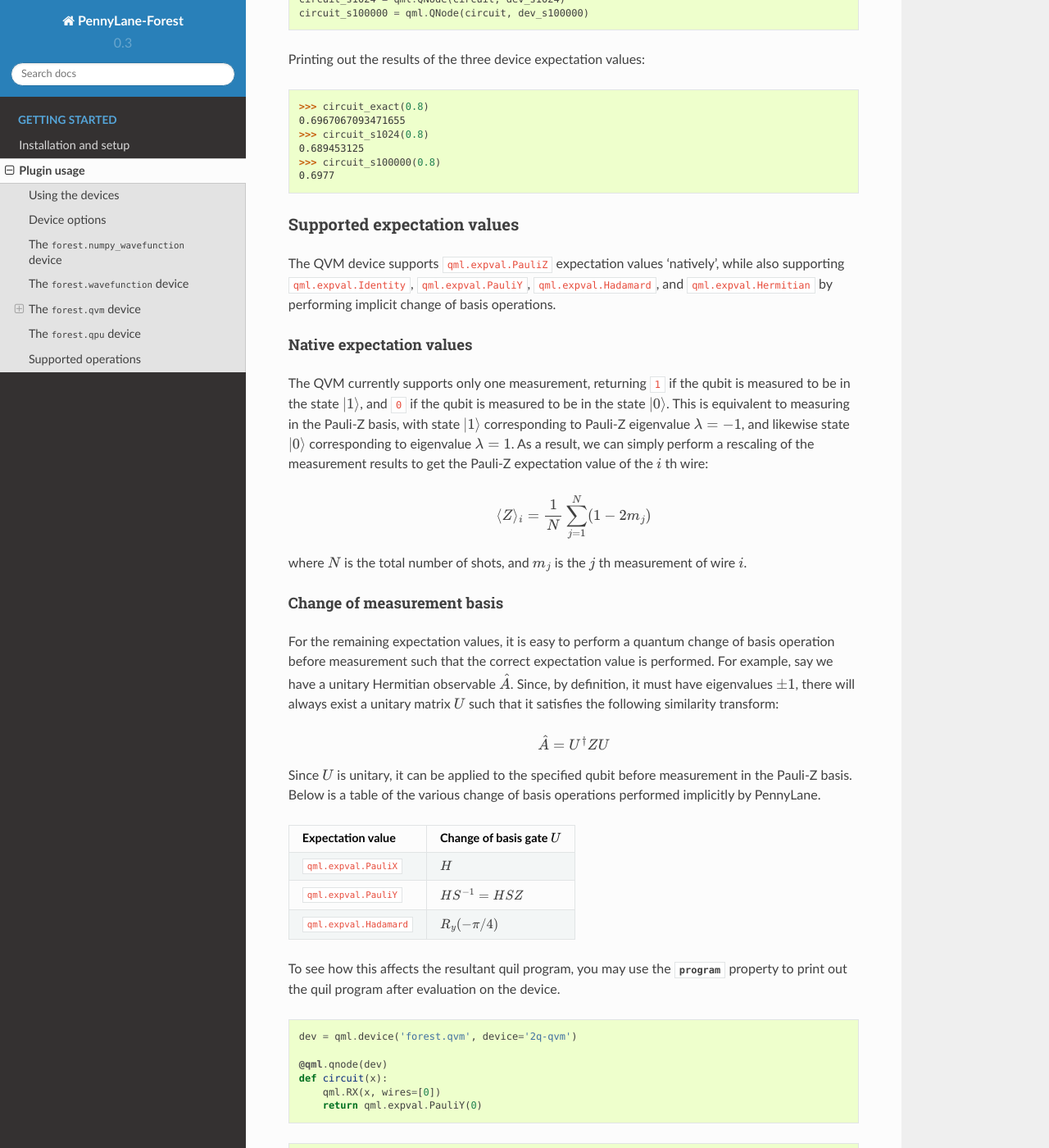
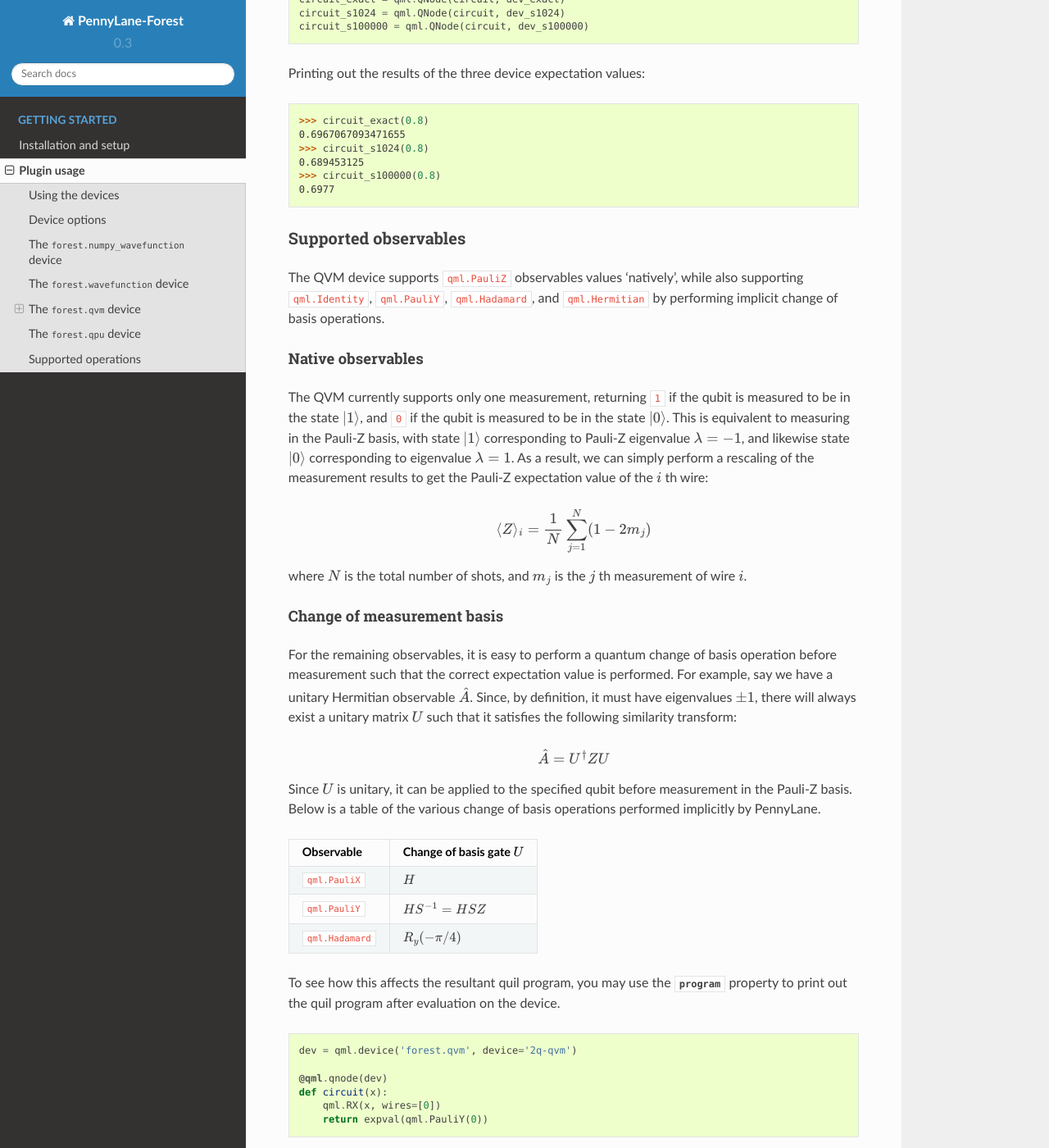
Before and after one commit to PennyLaneAI/pennylane-rigetti, a Sphinx documentation site: the page built from doc/usage.rst, in a window 1280 px wide and 1400 px high, scrolled down 5221 px. Shown: the whole window at 82% size. Built offline with Sphinx 7.4.7 and the Read the Docs theme 2.0.0, drawn with Linux system fonts in a browser that asks for light colours; some of the changed text lies outside the part shown.

Commit message:
updated documentation

```diff
--- a/doc/index.rst
+++ b/doc/index.rst
@@ -19,7 +19,7 @@ Features
 * Provides four devices to be used with PennyLane: ``forest.numpy_wavefunction``, ``forest.wavefunction``, ``forest.qvm``, and ``forest.qpu``. These provide access to the pyQVM Numpy wavefunction simulator, Forest wavefunction simulator, quantum virtual machine (QVM), and quantum processing unit (QPU) respectively.
 
 
-* All provided devices support all core qubit PennyLane operations and expectation values.
+* All provided devices support all core qubit PennyLane operations and observables.
 
 
 * Provides custom PennyLane operations to cover additional pyQuil operations: ``T``, ``S``, ``ISWAP``, ``CCNOT``, ``PSWAP``, and many more. Every custom operation supports analytic differentiation.
--- a/doc/usage.rst
+++ b/doc/usage.rst
@@ -63,7 +64,7 @@ It is also easy to perform abstract calculations on a physical Forest QPU:
         qml.RX(y, wires=1)
         PSWAP(0.432, wires=[0, 1])
         qml.CNOT(wires=[0, 1])
-        return qml.expval.PauliZ(1)
+        return expval(qml.PauliZ(1))
 
 Note that:
 
@@ -108,7 +109,7 @@ On initialization, the PennyLane-Forest devices accept additional keyword argume
 
     If using the downloadable Forest SDK with the default server configurations
     for the QVM and the Quil compiler (i.e., you launch them with the commands
-    ``qvm -S`` and ``quilc -S``), then you will not need to set these keyword arguments.
+    ``qvm -S`` and ``quilc -R``), then you will not need to set these keyword arguments.
 
     Likewise, if you are running PennyLane using the Rigetti Quantum Cloud Service (QCS)
     on a provided QMI, these environment variables are set automatically and will also
@@ -118,7 +119,7 @@ On initialization, the PennyLane-Forest devices accept additional keyword argume
 The ``forest.numpy_wavefunction`` device
 ========================================
 
-The ``forest.numpy_wavefunction`` device provides an interface between PennyLane and the pyQuil `NumPy wavefunction simulator <http://docs.rigetti.com/en/stable/wavefunction_simulator.html>`_. Because the NumPy wavefunction simulator allows access and manipulation of the underlying quantum state vector, ``forest.numpy_wavefunction`` is able to support the full suite of PennyLane and Quil quantum operations and expectation values.
+The ``forest.numpy_wavefunction`` device provides an interface between PennyLane and the pyQuil `NumPy wavefunction simulator <http://docs.rigetti.com/en/stable/wavefunction_simulator.html>`_. Because the NumPy wavefunction simulator allows access and manipulation of the underlying quantum state vector, ``forest.numpy_wavefunction`` is able to support the full suite of PennyLane and Quil quantum operations and observables.
 
 In addition, it is generally faster than running equivalent simulations on the QVM, as the final state can be inspected and the expectation value calculated analytically, rather than by sampling measurements.
 
@@ -143,7 +144,7 @@ In addition, it is generally faster than running equivalent simulations on the Q
 The ``forest.wavefunction`` device
 ==================================
 
-The ``forest.wavefunction`` device provides an interface between PennyLane and the Forest SDK `wavefunction simulator <http://docs.rigetti.com/en/stable/wavefunction_simulator.html>`_. Because the wavefunction simulator allows access and manipulation of the underlying quantum state vector, ``forest.wavefunction`` is able to support the full suite of PennyLane and Quil quantum operations and expectation values.
+The ``forest.wavefunction`` device provides an interface between PennyLane and the Forest SDK `wavefunction simulator <http://docs.rigetti.com/en/stable/wavefunction_simulator.html>`_. Because the wavefunction simulator allows access and manipulation of the underlying quantum state vector, ``forest.wavefunction`` is able to support the full suite of PennyLane and Quil quantum operations and observables.
 
 In addition, it is generally faster than running equivalent simulations on the QVM, as the final state can be inspected and the expectation value calculated analytically, rather than by sampling measurements.
 
@@ -208,7 +209,7 @@ For example, see how increasing the shot count increases the expectation value a
 
     def circuit(x):
         qml.RX(x, wires=[0])
-        return qml.expval.PauliZ(0)
+        return expval(qml.PauliZ(0))
 
     dev_exact = qml.device('forest.wavefunction', wires=1)
     dev_s1024 = qml.device('forest.qvm', device='1q-qvm')
@@ -228,13 +229,13 @@ Printing out the results of the three device expectation values:
 0.6977
 
 
-Supported expectation values
-----------------------------
+Supported observables
+---------------------
 
-The QVM device supports ``qml.expval.PauliZ`` expectation values 'natively', while also supporting ``qml.expval.Identity``, ``qml.expval.PauliY``, ``qml.expval.Hadamard``, and ``qml.expval.Hermitian`` by performing implicit change of basis operations.
+The QVM device supports ``qml.PauliZ`` observables values 'natively', while also supporting ``qml.Identity``, ``qml.PauliY``, ``qml.Hadamard``, and ``qml.Hermitian`` by performing implicit change of basis operations.
 
-Native expectation values
-^^^^^^^^^^^^^^^^^^^^^^^^^
+Native observables
+^^^^^^^^^^^^^^^^^^
 
 The QVM currently supports only one measurement, returning ``1`` if the qubit is measured to be in the state :math:`|1\rangle`, and ``0`` if the qubit is measured to be in the state :math:`|0\rangle`. This is equivalent to measuring in the Pauli-Z basis, with state :math:`|1\rangle` corresponding to Pauli-Z eigenvalue :math:`\lambda=-1`, and likewise state :math:`|0\rangle` corresponding to eigenvalue :math:`\lambda=1`. As a result, we can simply perform a rescaling of the measurement results to get the Pauli-Z expectation value of the :math:`i` th wire:
 
@@ -246,21 +247,21 @@ where :math:`N` is the total number of shots, and :math:`m_j` is the :math:`j` t
 Change of measurement basis
 ^^^^^^^^^^^^^^^^^^^^^^^^^^^
 
-For the remaining expectation values, it is easy to perform a quantum change of basis operation before measurement such that the correct expectation value is performed. For example, say we have a unitary Hermitian observable :math:`\hat{A}`. Since, by definition, it must have eigenvalues :math:`\pm 1`, there will always exist a unitary matrix :math:`U` such that it satisfies the following similarity transform:
+For the remaining observables, it is easy to perform a quantum change of basis operation before measurement such that the correct expectation value is performed. For example, say we have a unitary Hermitian observable :math:`\hat{A}`. Since, by definition, it must have eigenvalues :math:`\pm 1`, there will always exist a unitary matrix :math:`U` such that it satisfies the following similarity transform:
 
 .. math:: \hat{A} = U^\dagger Z U
 
 Since :math:`U` is unitary, it can be applied to the specified qubit before measurement in the Pauli-Z basis. Below is a table of the various change of basis operations performed implicitly by PennyLane.
 
-+-------------------------+-----------------------------------+
-|    Expectation value    | Change of basis gate    :math:`U` |
-+=========================+===================================+
-| ``qml.expval.PauliX``   | :math:`H`                         |
-+-------------------------+-----------------------------------+
-| ``qml.expval.PauliY``   | :math:`H S^{-1}=HSZ`              |
-+-------------------------+-----------------------------------+
-| ``qml.expval.Hadamard`` | :math:`R_y(-\pi/4)`               |
-+-------------------------+-----------------------------------+
++------------------+-----------------------------------+
+|    Observable    | Change of basis gate    :math:`U` |
++==================+===================================+
+| ``qml.PauliX``   | :math:`H`                         |
++------------------+-----------------------------------+
+| ``qml.PauliY``   | :math:`H S^{-1}=HSZ`              |
++------------------+-----------------------------------+
+| ``qml.Hadamard`` | :math:`R_y(-\pi/4)`               |
++------------------+-----------------------------------+
 
 To see how this affects the resultant quil program, you may use the :attr:`~.ForestDevice.program` property to print out the quil program after evaluation on the device.
 
@@ -271,7 +272,7 @@ To see how this affects the resultant quil program, you may use the :attr:`~.For
     @qml.qnode(dev)
     def circuit(x):
         qml.RX(x, wires=[0])
-        return qml.expval.PauliY(0)
+        return expval(qml.PauliY(0))
 
 >>> circuit(0.54)
 -0.525390625
@@ -292,7 +293,7 @@ MEASURE 0 ro[0]
 Arbitrary Hermitian observables
 ^^^^^^^^^^^^^^^^^^^^^^^^^^^^^^^
 
-Arbitrary Hermitian expectation values, ``qml.expval.Hermitian``, are also supported by the QVM. However, since they are not necessarily unitary (and thus have eigenvalues :math:`\lambda_i\neq \pm 1`), we cannot use the similarity transform approach above.
+Arbitrary Hermitian observables, ``qml.Hermitian``, are also supported by the QVM. However, since they are not necessarily unitary (and thus have eigenvalues :math:`\lambda_i\neq \pm 1`), we cannot use the similarity transform approach above.
 
 Instead, we can calculate the eigenvectors :math:`\mathbf{v}_i` of :math:`\hat{A}`, and construct our unitary change of basis operation as follows:
 
@@ -325,7 +326,7 @@ In addition, ``forest.qpu`` also accepts the optional ``active_reset`` keyword a
 Supported operations
 ====================
 
-All devices support all PennyLane `operations <https://pennylane.readthedocs.io/en/latest/code/ops/qubit.html>`_ and `expectation <https://pennylane.readthedocs.io/en/latest/code/expval/qubit.html>`_ values, with the exception of the PennyLane ``QubitStateVector`` state preparation operation.
+All devices support all PennyLane `operations and observables <https://pennylane.readthedocs.io/en/latest/code/ops/qubit.html>`_, with the exception of the PennyLane ``QubitStateVector`` state preparation operation.
 
 In addition, PennyLane-Forest provides the following PyQuil-specific operations for PennyLane. These are all importable from :mod:`pennylane_forest.ops <.ops>`.
 
```
Also changed, not shown: other parts of doc/usage.rst (+6 -5 lines).
